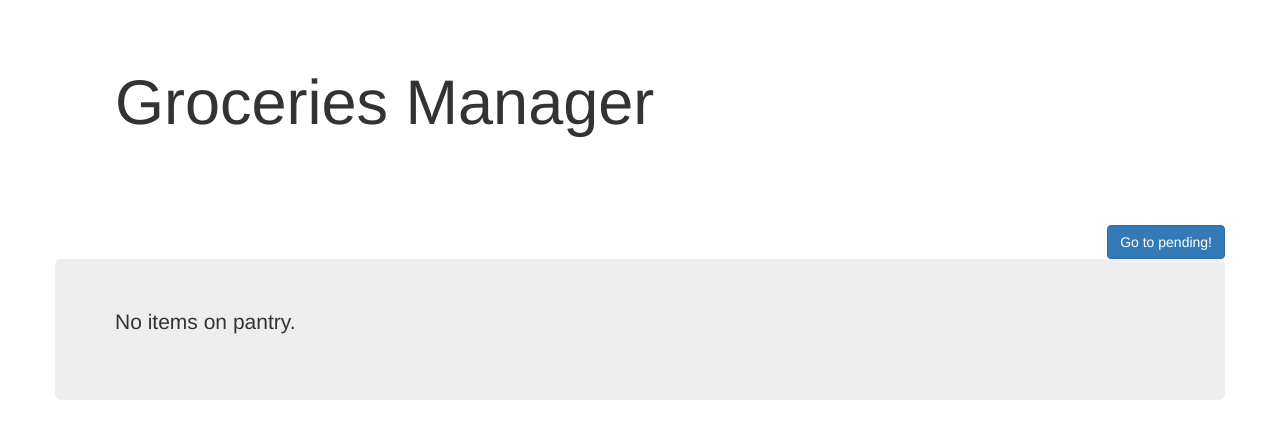
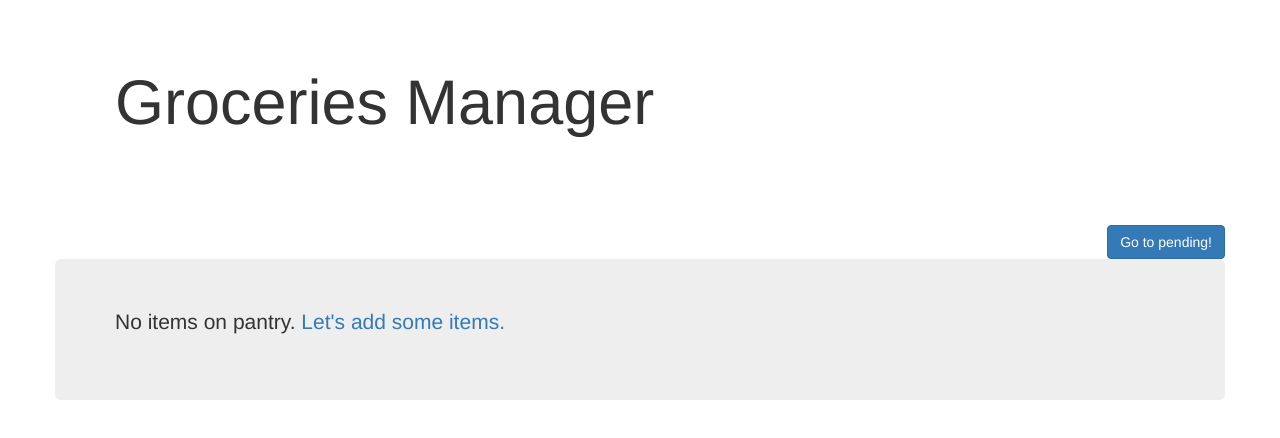
Before and after one commit to wistcc/groceriesManager, a Vue app: page /#/ in a window 1280 px wide. Shown: the top 438 px of the page. Built offline with nearby package versions, Linux system fonts and the light colour scheme.

Commit message:
Improving pantry empty list message

```diff
--- a/src/components/pantry.vue
+++ b/src/components/pantry.vue
@@ -34,7 +34,7 @@
                 </table>
             </div>
             <div v-if="pantryGroceries.length <= 0">
-                <p>No items on pantry.</p>
+                <p>No items on pantry. <router-link to="/pending">Let's add some items.</router-link></p>
             </div>
         </div>
     </div>
```
